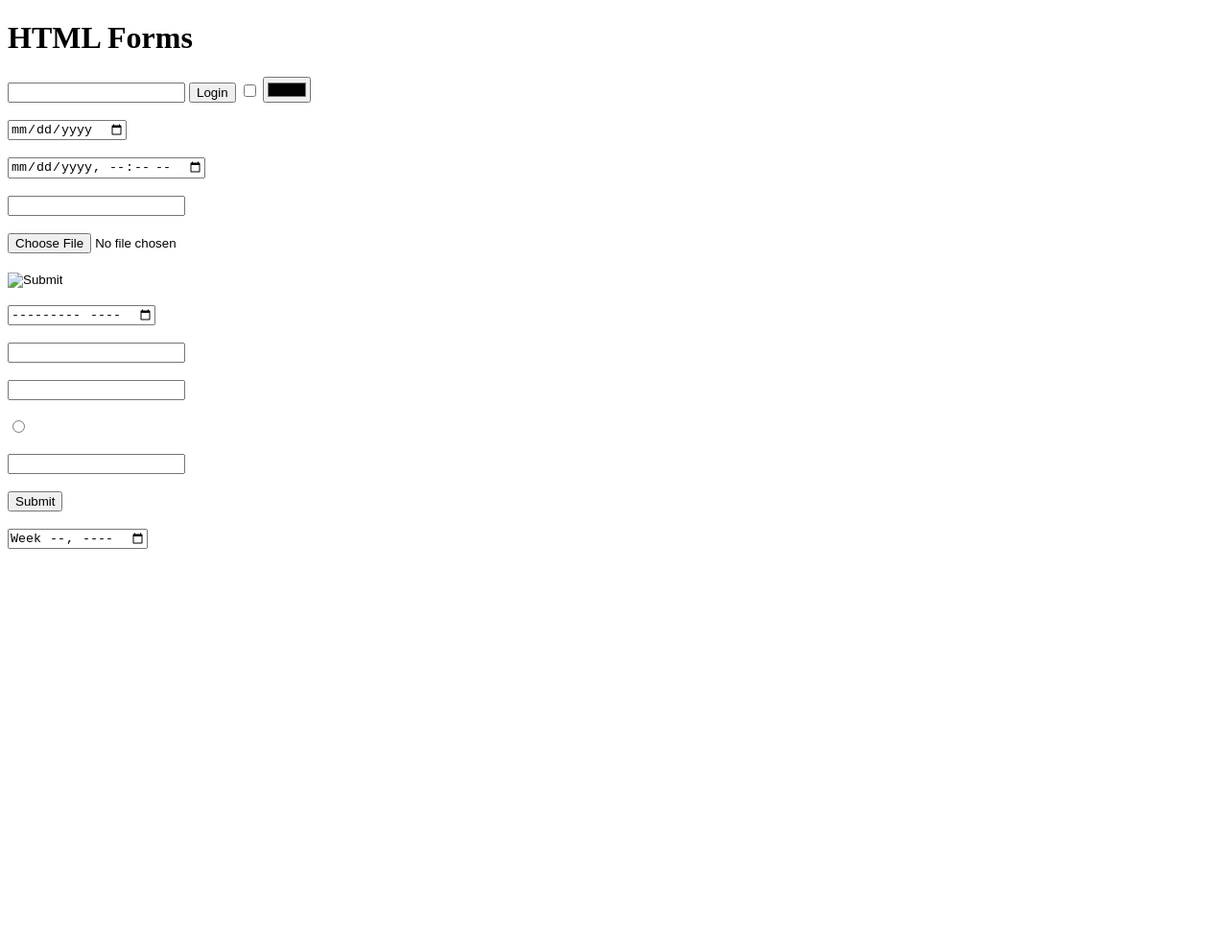
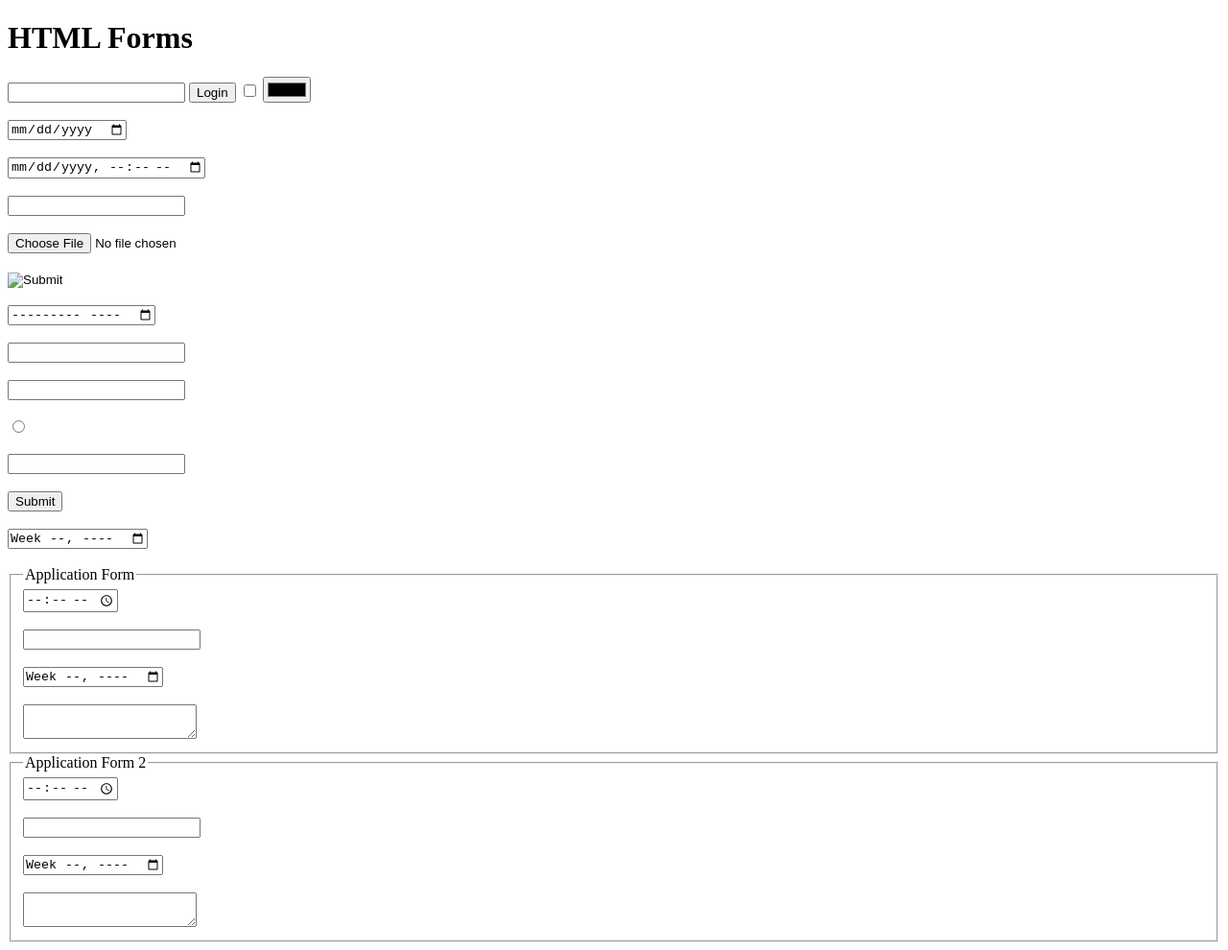
Before and after one commit to manushanavoda/ITday5, a plain HTML site: page index.html in a window 1280 px wide. Shown: the whole page at 96% size. Before the commit the page ends 800 px from the top, so only its background shows below. Drawn offline with Linux system fonts and the light colour scheme.

Commit message:
group set

```diff
--- a/index.html
+++ b/index.html
@@ -42,5 +42,30 @@
     <input type="week">
     <br><br>
 
+    <fieldset>
+        <legend>Application Form</legend>
+        <input type="time">
+        <br><br>
+        <input type="url">
+        <br><br>
+        <input type="week">
+        <br><br>
+        <textarea name="" id=""></textarea>
+    </fieldset>
+
+    <fieldset>
+        <legend>Application Form 2</legend>
+        <input type="time">
+        <br><br>
+        <input type="url">
+        <br><br>
+        <input type="week">
+        <br><br>
+        <textarea name="" id=""></textarea>
+    </fieldset>
+
+
+
+
 </body>
 </html>
```
